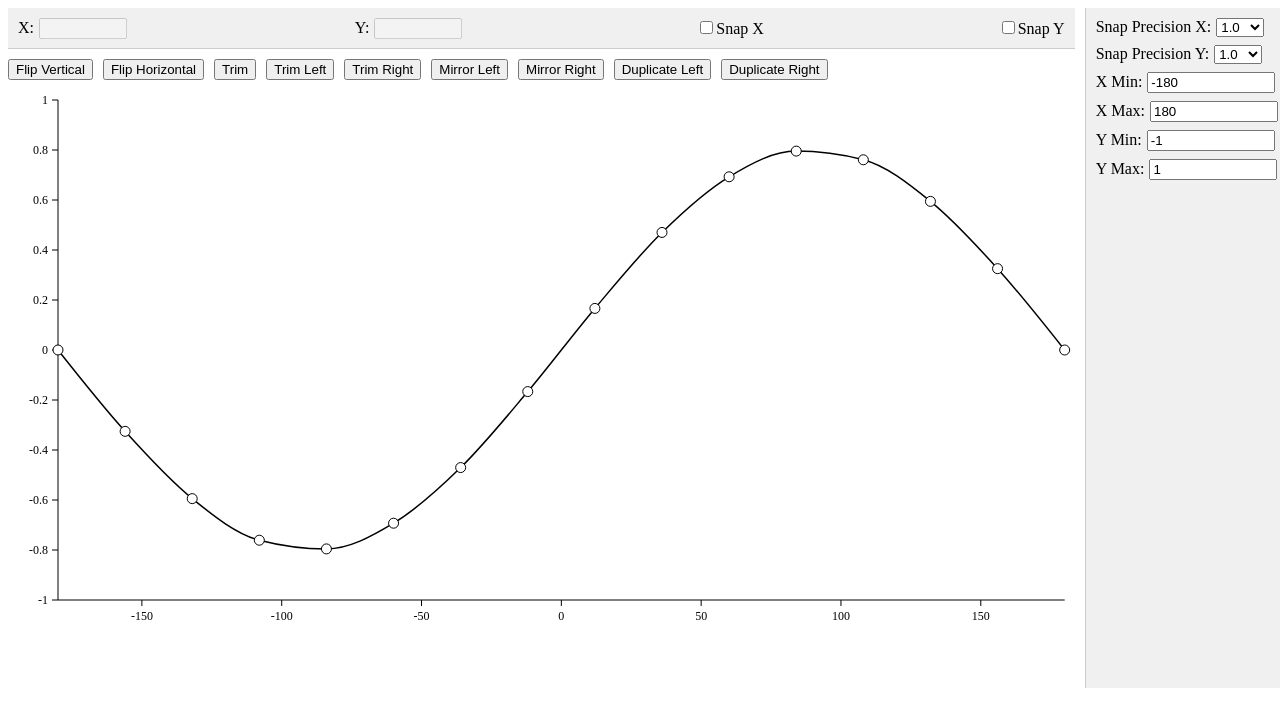
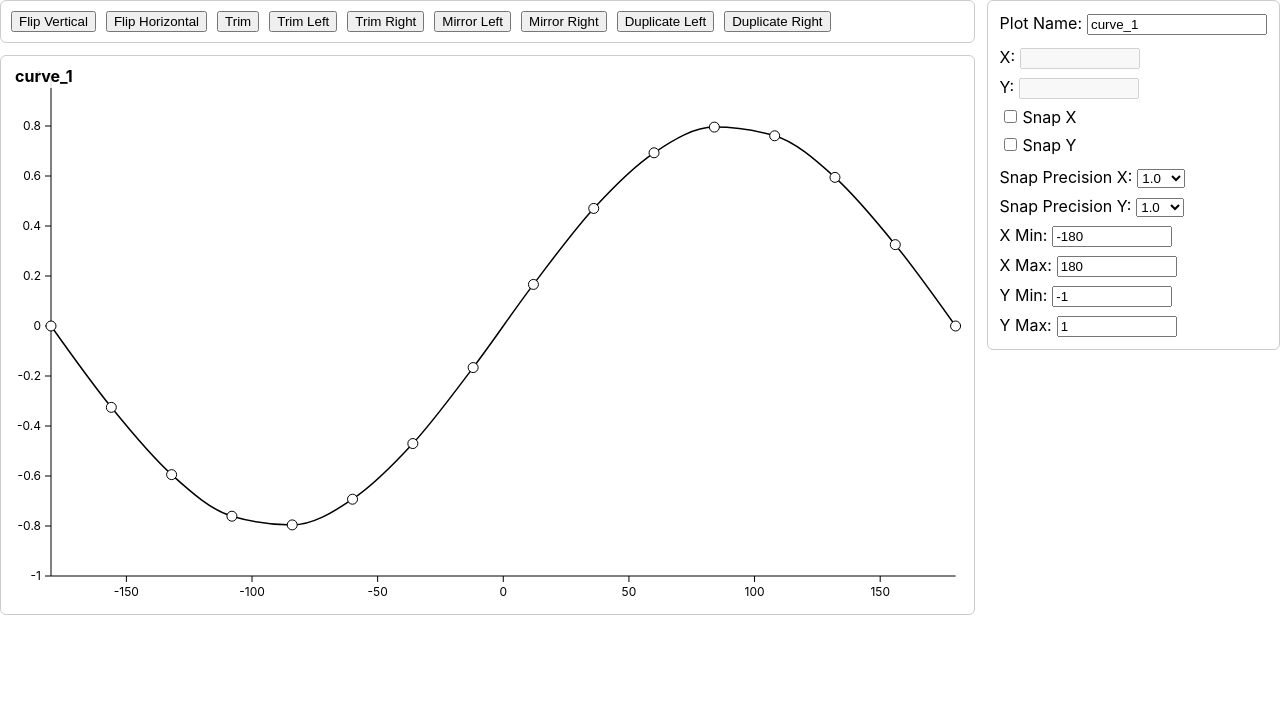
Before and after one commit to timkondratev/aero-curves, a React (Vite) app: page / in a window 1280 px wide. Shown: the top 726 px of the page. Built offline with nearby package versions, Linux system fonts and the light colour scheme; the HTML template or start-up script is replaced by a standard one.

Commit message:
Move widgets from top panel to right panel

```diff
--- a/src/App.tsx
+++ b/src/App.tsx
@@ -1,12 +1,29 @@
+import { useEffect, useState } from "react";
 import { Plot } from "./Plot";
 
+type ViewDims = { width: number; height: number };
+
+const getDims = (): ViewDims => {
+  const clientWidth = document.documentElement.clientWidth || window.innerWidth;
+  const clientHeight = document.documentElement.clientHeight || window.innerHeight;
+  return {
+    width: clientWidth,
+    height: Math.max(300, Math.floor(clientHeight * 0.7)),
+  };
+};
+
 function App() {
-  const width = window.innerWidth;
-  const height = window.innerHeight * 0.7;
+  const [dims, setDims] = useState<ViewDims>(getDims());
+
+  useEffect(() => {
+    const handleResize = () => setDims(getDims());
+    window.addEventListener("resize", handleResize);
+    return () => window.removeEventListener("resize", handleResize);
+  }, []);
 
   return (
-    <div>
-      <Plot width={width} height={height} />
+    <div style={{ width: "100%", maxWidth: "100vw", overflow: "hidden" }}>
+      <Plot width={dims.width} height={dims.height} />
     </div>
   );
 }
--- a/src/Plot.tsx
+++ b/src/Plot.tsx
@@ -3,6 +3,7 @@ import { useMemo, useState, useRef, useEffect, useLayoutEffect } from "react";
 
 // Constants
 const MARGIN = { top: 20, right: 20, bottom: 40, left: 50 };
+const GRID_GAP = 12;
 const X_DOMAIN: [number, number] = [-180, 180];
 const Y_DOMAIN: [number, number] = [-1, 1];
 const MIN_POINTS = 2;
@@ -12,7 +13,7 @@ type PlotProps = { width: number; height: number };
 type Point = { x: number; y: number };
 
 export function Plot({ width, height }: PlotProps) {
-  // Dimensions (plot flexes; side panel sizes to content)
+  // Dimensions (plot flexes; side panel sizes to content with a clamp)
   const sidePanelRef = useRef<HTMLDivElement | null>(null);
   const [sidePanelWidth, setSidePanelWidth] = useState(0);
 
@@ -32,7 +33,9 @@ export function Plot({ width, height }: PlotProps) {
     return () => observer.disconnect();
   }, []);
 
-  const plotWidth = Math.max(200, width - sidePanelWidth);
+  const sidePanelMaxWidth = Math.min(400, Math.max(260, width * 0.35));
+  const safeWidth = Math.max(240, Math.min(width, window.innerWidth || width));
+  const plotWidth = Math.max(200, safeWidth - sidePanelWidth - GRID_GAP);
   const innerWidth = plotWidth - MARGIN.left - MARGIN.right;
   const innerHeight = height - MARGIN.top - MARGIN.bottom;
 
@@ -100,6 +103,7 @@ export function Plot({ width, height }: PlotProps) {
   const [snapY, setSnapY] = useState(false);
   const [snapPrecisionX, setSnapPrecisionX] = useState(1.0);
   const [snapPrecisionY, setSnapPrecisionY] = useState(1.0);
+  const [plotName, setPlotName] = useState("curve_1");
 
   const snapValue = (value: number, precision: number) => {
     return Math.round(value / precision) * precision;
@@ -494,64 +498,33 @@ export function Plot({ width, height }: PlotProps) {
   };
 
   return (
-    <div className="curve-editor" style={{ display: "flex", width, height: height + 120 }}>
-      <div style={{ flex: "1 1 0", paddingRight: 10, minWidth: 0 }}>
-        {/* Inspector Panel */}
+    <div
+      className="curve-editor"
+      style={{
+        display: "flex",
+        width: "100%",
+        maxWidth: width,
+        height: height + 120,
+        columnGap: GRID_GAP,
+        alignItems: "flex-start",
+        overflow: "hidden",
+      }}
+    >
+      <div style={{ flex: "1 1 0", minWidth: 0, display: "flex", flexDirection: "column", gap: GRID_GAP }}>
+        {/* Selection Manipulation Panel */}
         <div
           style={{
-            height: 40,
+            width: plotWidth,
             display: "flex",
-            alignItems: "center",
-            justifyContent: "space-between",
-            backgroundColor: "#f0f0f0",
-            padding: "0 10px",
-            borderBottom: "1px solid #ccc",
+            flexWrap: "wrap",
+            gap: "10px",
+            padding: "10px",
+            backgroundColor: "#fff",
+            border: "1px solid #ccc",
+            borderRadius: 6,
+            boxSizing: "border-box",
           }}
         >
-          <label>
-            X:
-            <input
-              type="text"
-              value={inputX}
-              onChange={e => setInputX(e.target.value)}
-              onBlur={() => handleInputBlur("x")}
-              style={{ marginLeft: 5, width: 80 }}
-              disabled={!meanCoordinates}
-            />
-          </label>
-          <label>
-            Y:
-            <input
-              type="text"
-              value={inputY}
-              onChange={e => setInputY(e.target.value)}
-              onBlur={() => handleInputBlur("y")}
-              style={{ marginLeft: 5, width: 80 }}
-              disabled={!meanCoordinates}
-            />
-          </label>
-          <label>
-            <input
-              type="checkbox"
-              checked={snapX}
-              onChange={e => setSnapX(e.target.checked)}
-              style={{ marginLeft: 10 }}
-            />
-            Snap X
-          </label>
-          <label>
-            <input
-              type="checkbox"
-              checked={snapY}
-              onChange={e => setSnapY(e.target.checked)}
-              style={{ marginLeft: 10 }}
-            />
-            Snap Y
-          </label>
-        </div>
-
-        {/* Selection Manipulation Panel */}
-        <div style={{ display: "flex", flexWrap: "wrap", gap: "10px", marginTop: "10px" }}>
           <button onClick={flipVertical}>Flip Vertical</button>
           <button onClick={flipHorizontal}>Flip Horizontal</button>
           <button onClick={trim}>Trim</button>
@@ -563,12 +536,38 @@ export function Plot({ width, height }: PlotProps) {
           <button onClick={duplicateRight}>Duplicate Right</button>
         </div>
 
-        {/* SVG Plot */}
+        {/* SVG Plot with title overlay */}
+        <div
+          style={{
+            position: "relative",
+            width: plotWidth,
+            height,
+            border: "1px solid #ccc",
+            borderRadius: 6,
+            overflow: "hidden",
+            backgroundColor: "#fff",
+            boxSizing: "border-box",
+          }}
+        >
+          <div
+            style={{
+              position: "absolute",
+              top: 8,
+              left: 8,
+              fontWeight: "bold",
+              backgroundColor: "rgba(255,255,255,0.85)",
+              padding: "2px 6px",
+              borderRadius: 4,
+              pointerEvents: "none",
+            }}
+          >
+            {plotName}
+          </div>
           <svg
             className="plot"
             width={plotWidth}
             height={height}
-          style={{ userSelect: "none", touchAction: "none" }}
+            style={{ userSelect: "none", touchAction: "none", display: "block" }}
             onDoubleClick={e => {
               const { x, y } = getSvgCoords(e);
               const domainX = xScale.invert(Math.max(0, Math.min(innerWidth, x)));
@@ -683,21 +682,79 @@ export function Plot({ width, height }: PlotProps) {
             </g>
           </svg>
         </div>
+      </div>
 
       {/* Side Panel (sizes to content) */}
       <div
         ref={sidePanelRef}
         style={{
-          flex: "0 0 auto",
+          flex: "0 1 auto",
           width: "max-content",
-          padding: "10px",
-          backgroundColor: "#f0f0f0",
-          borderLeft: "1px solid #ccc",
+          maxWidth: sidePanelMaxWidth,
+          padding: "12px",
+          backgroundColor: "#fff",
+          border: "1px solid #ccc",
+          borderRadius: 6,
           display: "flex",
           flexDirection: "column",
-          gap: 10,
+          gap: 12,
+          boxSizing: "border-box",
+          overflow: "auto",
         }}
       >
+        <div style={{ display: "flex", flexDirection: "column", gap: 6 }}>
+          <label>
+            Plot Name:
+            <input
+              type="text"
+              value={plotName}
+              onChange={e => setPlotName(e.target.value)}
+              style={{ marginLeft: 5, width: 180 }}
+            />
+          </label>
+        </div>
+        <div style={{ display: "flex", flexDirection: "column", gap: 8 }}>
+          <label>
+            X:
+            <input
+              type="text"
+              value={inputX}
+              onChange={e => setInputX(e.target.value)}
+              onBlur={() => handleInputBlur("x")}
+              style={{ marginLeft: 5, width: 120 }}
+              disabled={!meanCoordinates}
+            />
+          </label>
+          <label>
+            Y:
+            <input
+              type="text"
+              value={inputY}
+              onChange={e => setInputY(e.target.value)}
+              onBlur={() => handleInputBlur("y")}
+              style={{ marginLeft: 5, width: 120 }}
+              disabled={!meanCoordinates}
+            />
+          </label>
+          <label>
+            <input
+              type="checkbox"
+              checked={snapX}
+              onChange={e => setSnapX(e.target.checked)}
+              style={{ marginRight: 6 }}
+            />
+            Snap X
+          </label>
+          <label>
+            <input
+              type="checkbox"
+              checked={snapY}
+              onChange={e => setSnapY(e.target.checked)}
+              style={{ marginRight: 6 }}
+            />
+            Snap Y
+          </label>
+        </div>
         <div style={{ display: "flex", flexDirection: "column", gap: 8 }}>
           <label>
             Snap Precision X:
--- a/src/index.css
+++ b/src/index.css
@@ -0,0 +1,23 @@
+:root, body, #root {
+	margin: 0;
+	padding: 0;
+	width: 100%;
+	min-height: 100%;
+	box-sizing: border-box;
+}
+
+*, *::before, *::after {
+	box-sizing: inherit;
+}
+
+body {
+	overflow-x: hidden;
+	font-family: -apple-system, BlinkMacSystemFont, "Segoe UI", sans-serif;
+}
+
+.curve-editor * {
+	user-select: none;      /* standard */
+	-webkit-user-select: none; /* Safari/Chrome */
+	-moz-user-select: none; /* Firefox */
+	-ms-user-select: none;  /* IE/Edge */
+}
```
Lines whose indentation alone changed are shown as unchanged.
